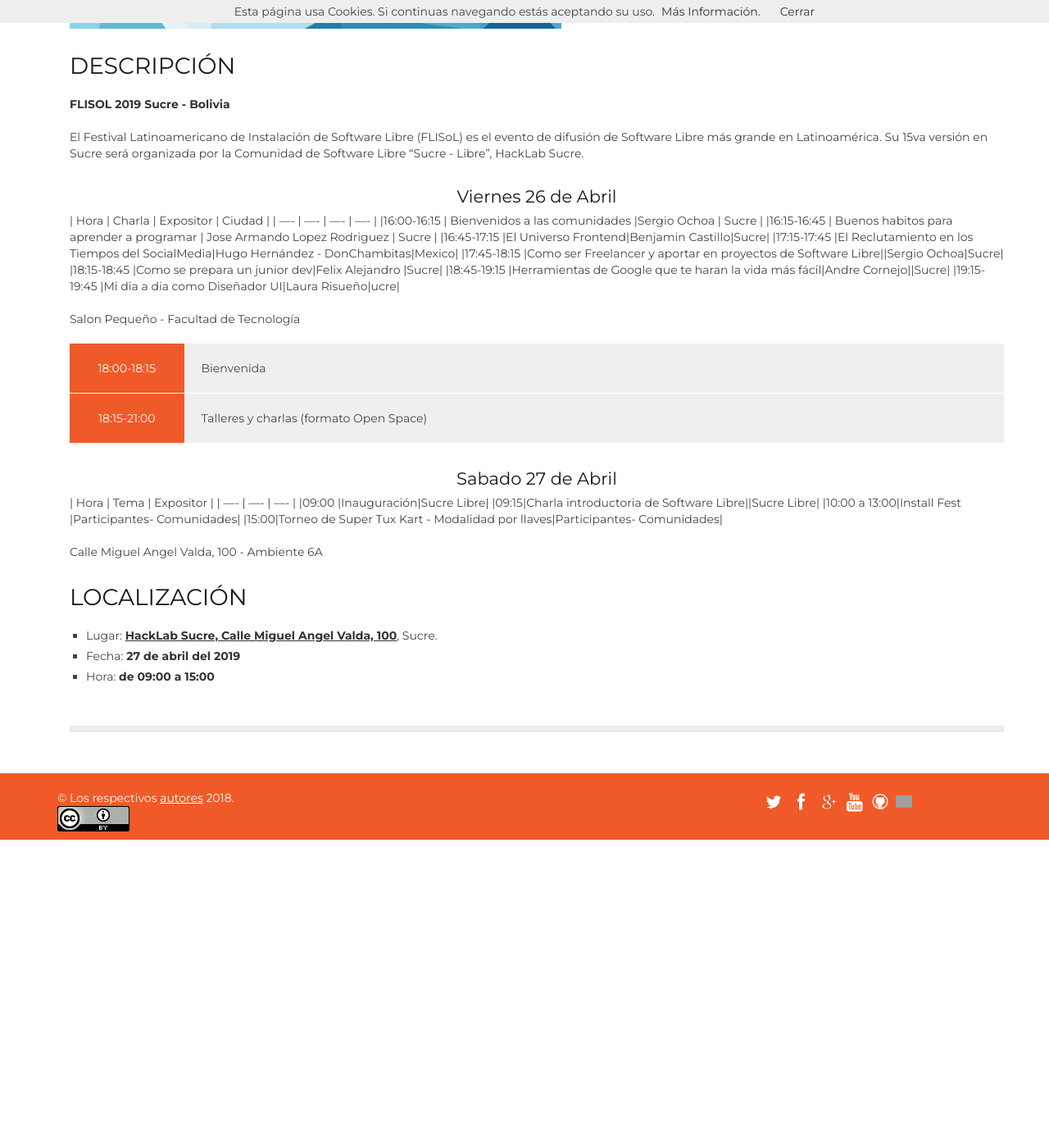
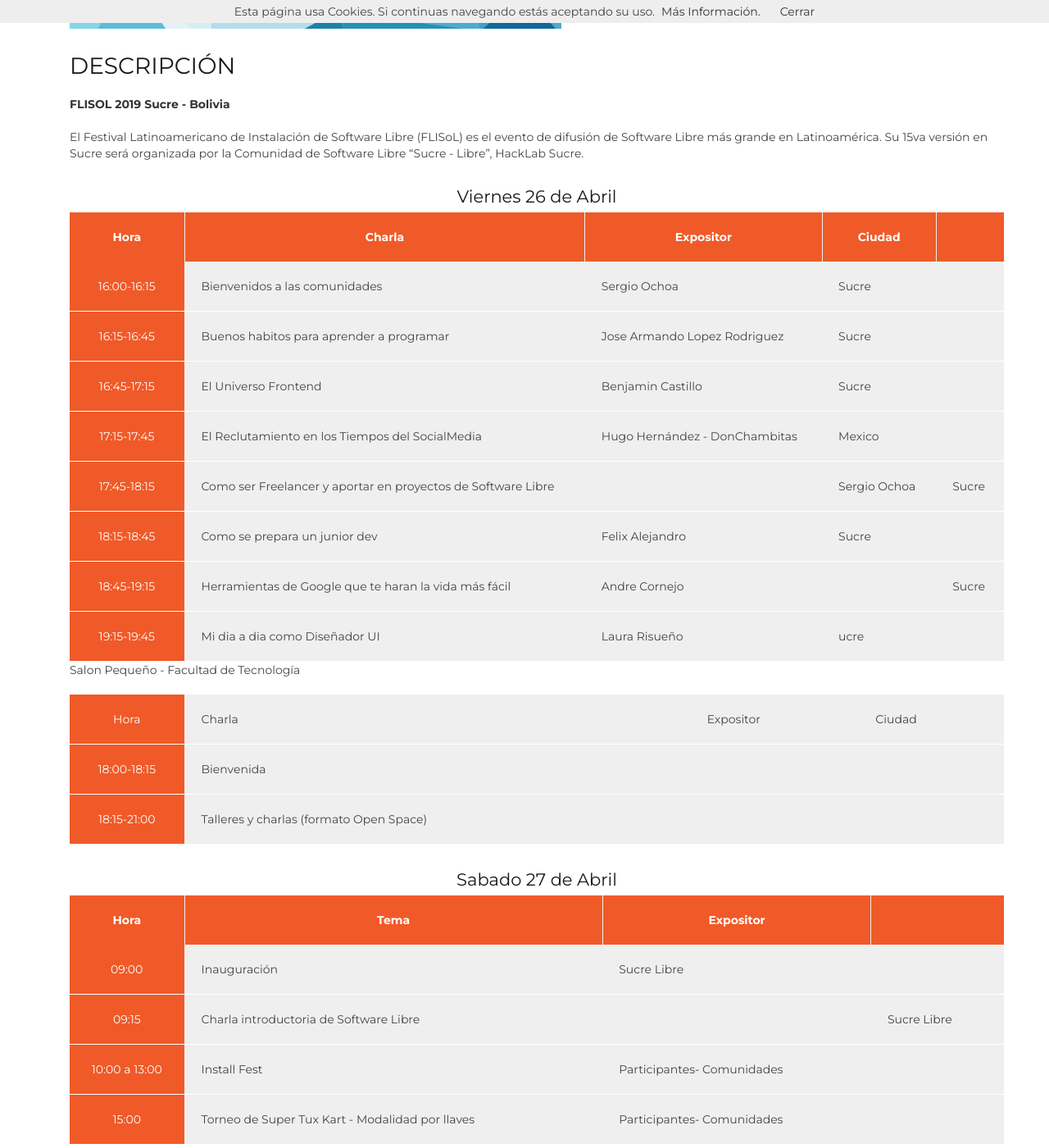
Before and after one commit to HackLab-Sucre/hacklab-sucre.github.io, a Jekyll site: the page built from _posts/2019-04-27-flisol-sucre.md, in a window 1280 px wide and 1400 px high, scrolled down 1520 px. Shown: the whole window at 82% size. Built offline with Jekyll 4.4.1, drawn with Linux system fonts in a browser that asks for light colours; before the commit the page ends 2544 px from its top, so only the background shows below that.

Commit message:
Update 2019-04-27-flisol-sucre.md

```diff
--- a/_posts/2019-04-27-flisol-sucre.md
+++ b/_posts/2019-04-27-flisol-sucre.md
@@ -23,6 +23,7 @@
 El Festival Latinoamericano de Instalación de Software Libre (FLISoL) es el evento de difusión de Software Libre más grande en Latinoamérica. Su 15va versión en Sucre será organizada por la Comunidad de Software Libre "Sucre - Libre", HackLab Sucre.
 
 #### Viernes 26 de Abril
+
 | Hora | Charla | Expositor | Ciudad |
 | ---- | ---- | ---- | ---- |
 |16:00-16:15 | Bienvenidos a las comunidades |Sergio Ochoa | Sucre |
@@ -36,10 +37,12 @@
 
 Salon Pequeño - Facultad de Tecnología
 
+|Hora | Charla | Expositor | Ciudad |
 |18:00-18:15 | Bienvenida |
 |18:15-21:00 | Talleres y charlas (formato Open Space) |
 
 #### Sabado 27 de Abril
+
 | Hora | Tema | Expositor |
 | ---- | ---- | ---- |
 |09:00 |Inauguración|Sucre Libre|
```
